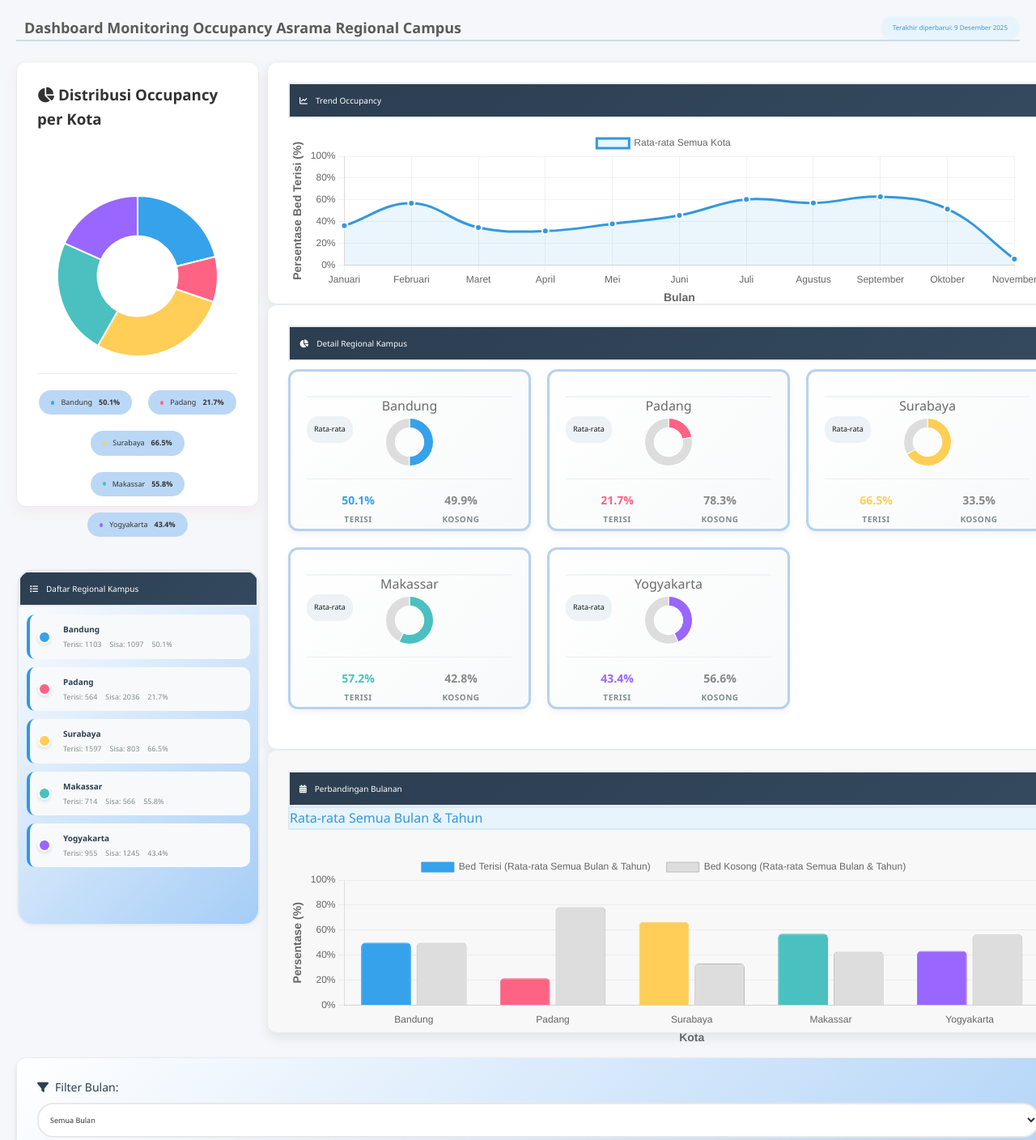
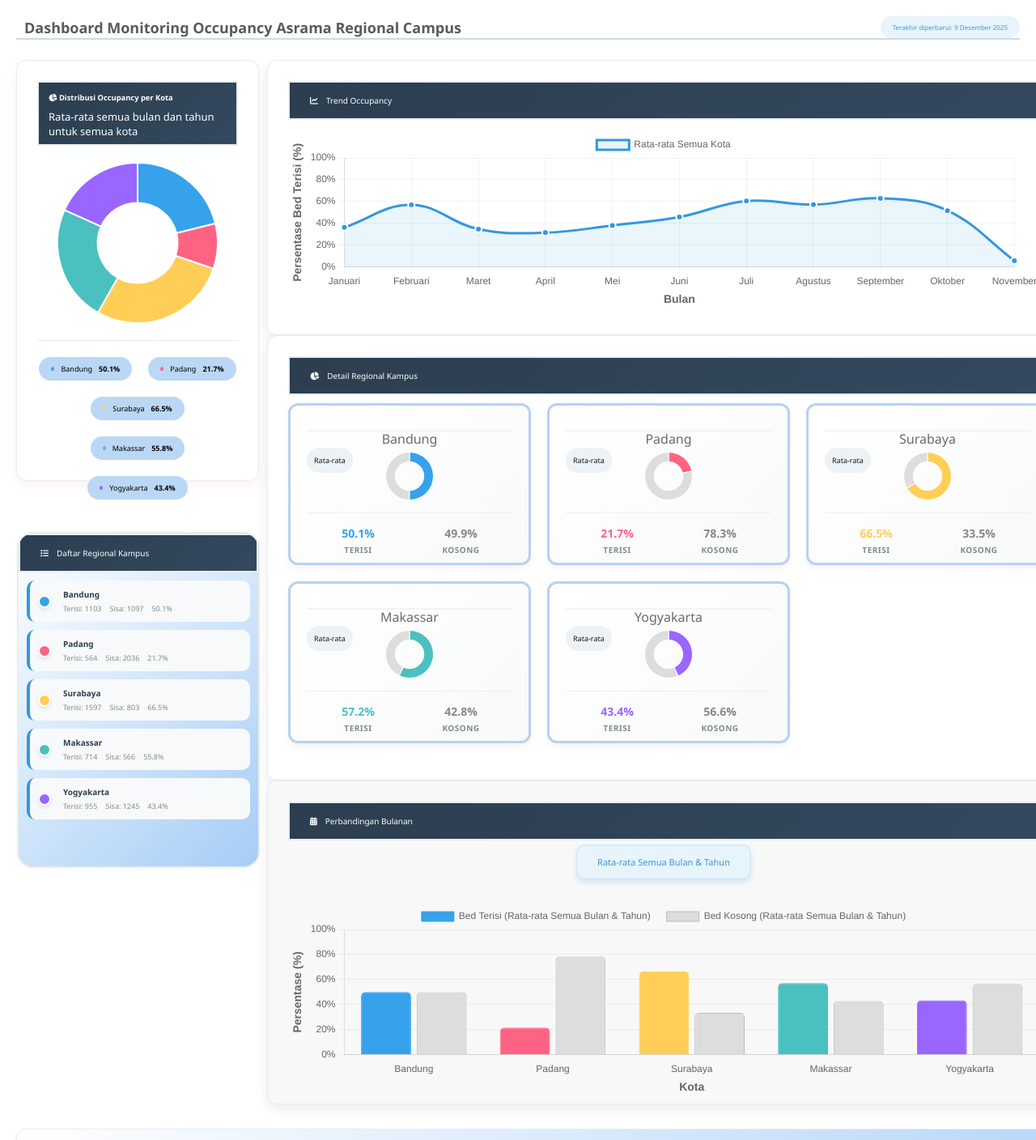
Before and after one commit to yuvirakan/pie, a plain HTML site: page index.html in a window 1280 px wide. Shown: the top 1408 px of the page at 81% size. Drawn offline with nearby package versions, Linux system fonts and the light colour scheme; no server answers.

Commit message:
style.css

```diff
--- a/style.css
+++ b/style.css
@@ -6,7 +6,7 @@
     font-family: 'Segoe UI', Tahoma, Geneva, Verdana, sans-serif;
 }
 
-body {
+.body {
     background-color: #f5f7fa;
     color: #333;
     line-height: 1.6;
@@ -162,7 +162,7 @@ body {
 }
 
 .card-header h3 {
-    font-size: 10px;
+    font-size: 9px;
     font-weight: 500;
     display: flex;
     align-items: center;
@@ -253,8 +253,20 @@ body {
     margin-top: 40px;
     overflow: hidden;
     margin-left: -25px;
-    height: 440px;
+    height: 415px;
     width: 300px;
+}
+
+.section-header2 {
+    background: linear-gradient(135deg, #2c3e50 0%, #34495e 100%);
+    color: white;
+    padding: 12px;
+    width: 100%;
+    height: 80px;
+    font-size: 8px;
+    font-weight: 300;
+    border: 2px solid #e9ecef;
+    margin-bottom: 0;
 }
 
 .section-header {
@@ -263,6 +275,52 @@ body {
     padding: 12px;
     border: 2px solid #e9ecef;
     margin-bottom: 0;
+}
+.monthly-comparison-section {
+    text-align: center; /* Pusatkan semua konten */
+}
+.month-title {
+
+    font-size: 11px;
+    font-weight: 400;
+    color: #2c3e50;
+    margin-top: 5px;
+    padding: 12px 24px;
+    background: hsla(207, 100%, 77%, 0.226);
+    border-radius: 10px;
+    display: inline-block;
+    border: 1px solid #7ac8ff00;
+    box-shadow: 0 4px 6px rgba(52, 152, 219, 0.2);
+    min-width: 100px;
+
+}
+
+
+
+/* Untuk highlight bulan tertentu */
+.month-title.highlight {
+    background: linear-gradient(135deg, #4BC0C0 0%, #36A2EB 100%);
+    color: white;
+    border-color: #2c3e50;
+    text-align: center;
+    align-items: center;
+
+}
+
+/* Untuk layout header yang lebih baik */
+.section-header {
+    display: flex;
+    flex-direction: row;
+    justify-content: space-between;
+    align-items: center;
+    flex-wrap: wrap;
+    gap: 15px;
+    padding: 15px 25px;
+
+}
+
+.section-header h3 {
+    margin: 0;
 }
 
 .section-header h3 {
@@ -337,20 +395,20 @@ body {
 }
 /* Main Pie Chart Section */
 .main-chart-section {
-    background-color: white;
+    background-color: rgb(255, 255, 255);
     border-radius: 12px;
     box-shadow: 0 6px 15px rgba(239, 107, 107, 0.08);
     padding: 25px;
     border: 1px solid #e9ecef;
-    height: 550px;
+    height: 520px;
     width: 300px;
 }
 
 .chart-subtitle {
-    font-size: 16px;
+    font-size: 13px;
     color: #ffffff;
     margin-top: 8px;
-    font-weight: 400;
+    font-weight: 300px;
 }
 
 .main-chart-container {
@@ -399,7 +457,7 @@ body {
     border-radius: 12px;
     box-shadow: 0 6px 15px rgba(0, 0, 0, 0.08);
     padding: 25px;
-    height: 300px;
+    height: 340px;
     width: 980px;
     border: 1px solid #e9ecef;
 }
@@ -562,7 +620,7 @@ body {
     box-shadow: 0 6px 15px rgba(0, 0, 0, 0.08);
     padding: 25px;
     border: 1px solid #e9ecef;
-    height: 350px;
+    height: 400px;
     width: 100%
 }
 
@@ -572,16 +630,6 @@ body {
     margin-top: 20px;
 }
 
-/* Data Table */
-.data-table-container {
-    background-color: white;
-    border-radius: 12px;
-    box-shadow: 0 6px 15px rgba(0, 0, 0, 0.08);
-    padding: 25px;
-    margin-bottom: 40px;
-    overflow-x: auto;
-    border: 1px solid #e9ecef;
-}
 
 .table-header {
     display: flex;
@@ -607,15 +655,15 @@ body {
     font-weight: 600;
     color: white;
 }
-
+/*table paling bawah*/
 table {
     width: 100%;
-    border-collapse: collapse;
+    border-collapse: initial;
     font-size: 14px;
 }
 
 thead {
-    background: linear-gradient(135deg, #f8f9fa 0%, #e9ecef 100%);
+    background: linear-gradient(135deg, #dae4ef 0%, #6bb0f5 100%);
 }
 
 th {
@@ -761,7 +809,7 @@ tr:hover {
     }
 
     .mini-chart-card {
-        min-height: 200px;
+        min-height: 300px;
         padding: 15px;
     }
 
```
